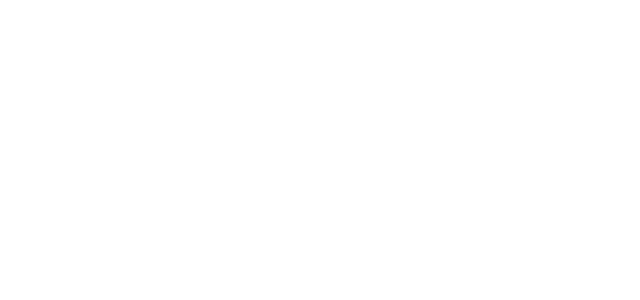
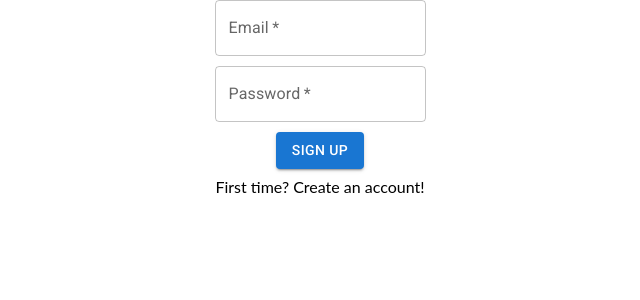
Before and after one commit to victorHL99/house-for-you-front, a React (Create React App) app: page / in a window 1280 px wide. Before the commit this address had no page. Shown: the top 300 px of the page, without its empty margins (320-960 px from the left). Built offline with nearby package versions, Linux system fonts and the light colour scheme.

Commit message:
:lipstick: feat: create style for login and Signup

```diff
--- a/src/pages/Login.js
+++ b/src/pages/Login.js
@@ -1,3 +1,4 @@
+/* eslint-disable react/jsx-no-bind */
 /* eslint-disable react/react-in-jsx-scope */
 /* eslint-disable react/jsx-filename-extension */
 
@@ -7,6 +8,7 @@
 
 import TextField from '@mui/material/TextField';
 import Button from '@mui/material/Button';
+import * as S from '../styles/style';
 
 export default function Login() {
   const navigate = useNavigate();
@@ -27,8 +29,8 @@
   }
 
   return (
-    <div>
-      <form onSubmit={sendLogin}>
+    <S.AuthContainer>
+      <S.SignForm onSubmit={sendLogin}>
         {/* TODO EMAIL */}
         <TextField
           id="outlined-basic"
@@ -54,11 +56,11 @@
         <Button type="submit" variant="contained">
           Sign Up
         </Button>
-      </form>
+      </S.SignForm>
 
       <Link to="/signup">
         <span>First time? Create an account!</span>
       </Link>
-    </div>
+    </S.AuthContainer>
   );
 }
--- a/src/pages/Signup.js
+++ b/src/pages/Signup.js
@@ -1,3 +1,4 @@
+/* eslint-disable react/jsx-no-bind */
 /* eslint-disable react/react-in-jsx-scope */
 /* eslint-disable react/jsx-filename-extension */
 import { useState } from 'react';
@@ -6,6 +7,7 @@
 
 import TextField from '@mui/material/TextField';
 import Button from '@mui/material/Button';
+import * as S from '../styles/style';
 
 export default function Signup() {
   const navigate = useNavigate();
@@ -29,8 +31,8 @@
   }
 
   return (
-    <div>
-      <form onSubmit={createUser}>
+    <S.AuthContainer>
+      <S.SignForm onSubmit={createUser}>
         {/* TODO NAME */}
         <TextField
           id="outlined-basic"
@@ -93,11 +95,11 @@
         <Button type="submit" variant="contained">
           Sign Up
         </Button>
-      </form>
+      </S.SignForm>
 
-      <Link to="/login">
+      <Link to="/">
         <span>Switch back to log in</span>
       </Link>
-    </div>
+    </S.AuthContainer>
   );
 }
--- a/src/routes/Routes.js
+++ b/src/routes/Routes.js
@@ -12,7 +12,7 @@
       {/* TODO create Login */}
 
       <Route path="/signup" element={<Signup />} />
-      <Route path="/login" element={<Login />} />
+      <Route path="/" element={<Login />} />
     </Routes>
   );
 }
--- /dev/null
+++ b/src/styles/style.js
@@ -0,0 +1,18 @@
+/* eslint-disable import/prefer-default-export */
+import styled from 'styled-components';
+
+export const AuthContainer = styled.div`
+  display: flex;
+  flex-direction: column;
+  align-items: center;
+  justify-content: center;
+  gap: 10px;
+`;
+
+export const SignForm = styled.form`
+  display: flex;
+  flex-direction: column;
+  align-items: center;
+  justify-content: center;
+  gap: 10px;
+`;
```
Also changed, not shown: src/pages/Home.js (added).
